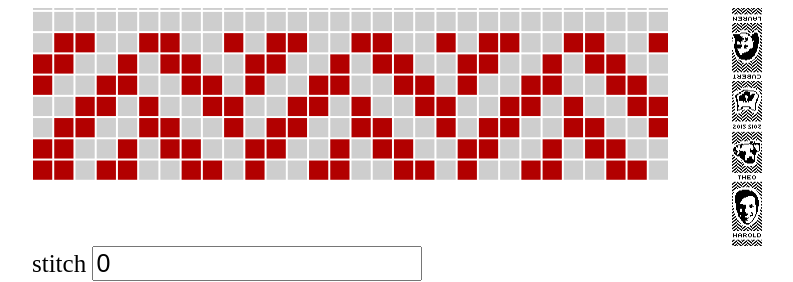
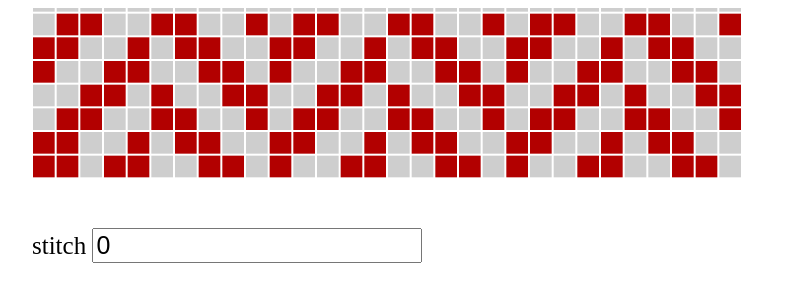
Before and after one commit to laurieboyes/scarf-party, a website: page app/index.html in a window 1280 px wide. Shown: the top 282 px of the page, without its empty margins (243-1036 px from the left). Drawn offline with nearby package versions, Linux system fonts and the light colour scheme; some packages are replaced by stand-ins of ours; files that its build step writes are made by us from their sources; a script that the page names is missing.

Commit message:
not quite so sure about big picture mode after all

```diff
--- a/app/scripts/directives/patternCanvas.js
+++ b/app/scripts/directives/patternCanvas.js
@@ -14,6 +14,7 @@ angular.module('knittingApp')
 
         var canvasWidth = patternContainer.offsetWidth - 20;
         var canvasHeight = (scope.ctrl.imageHeight / scope.ctrl.imageWidth) * canvasWidth;
+        scope.ctrl.canvasHeight = canvasHeight;
 
         var stitchWidth = canvasWidth / scope.ctrl.stitchesPerRow;
         var stitchHeight = canvasHeight / scope.ctrl.rows;
--- a/app/styles/main.scss
+++ b/app/styles/main.scss
@@ -33,9 +33,9 @@ input {
 }
 
 .pattern-container {
-  width: 90%;
+  width: 100%;
   float: left;
-  overflow: auto;
+  overflow: hidden;
   margin-bottom: 20px
 }
 
--- a/app/views/main.html
+++ b/app/views/main.html
@@ -1,6 +1,6 @@
 
 <pattern-canvas></pattern-canvas>
-<big-picture></big-picture>
+<!--<big-picture></big-picture>-->
 
 <div class="controls">
   <div class="control stitch">
```
